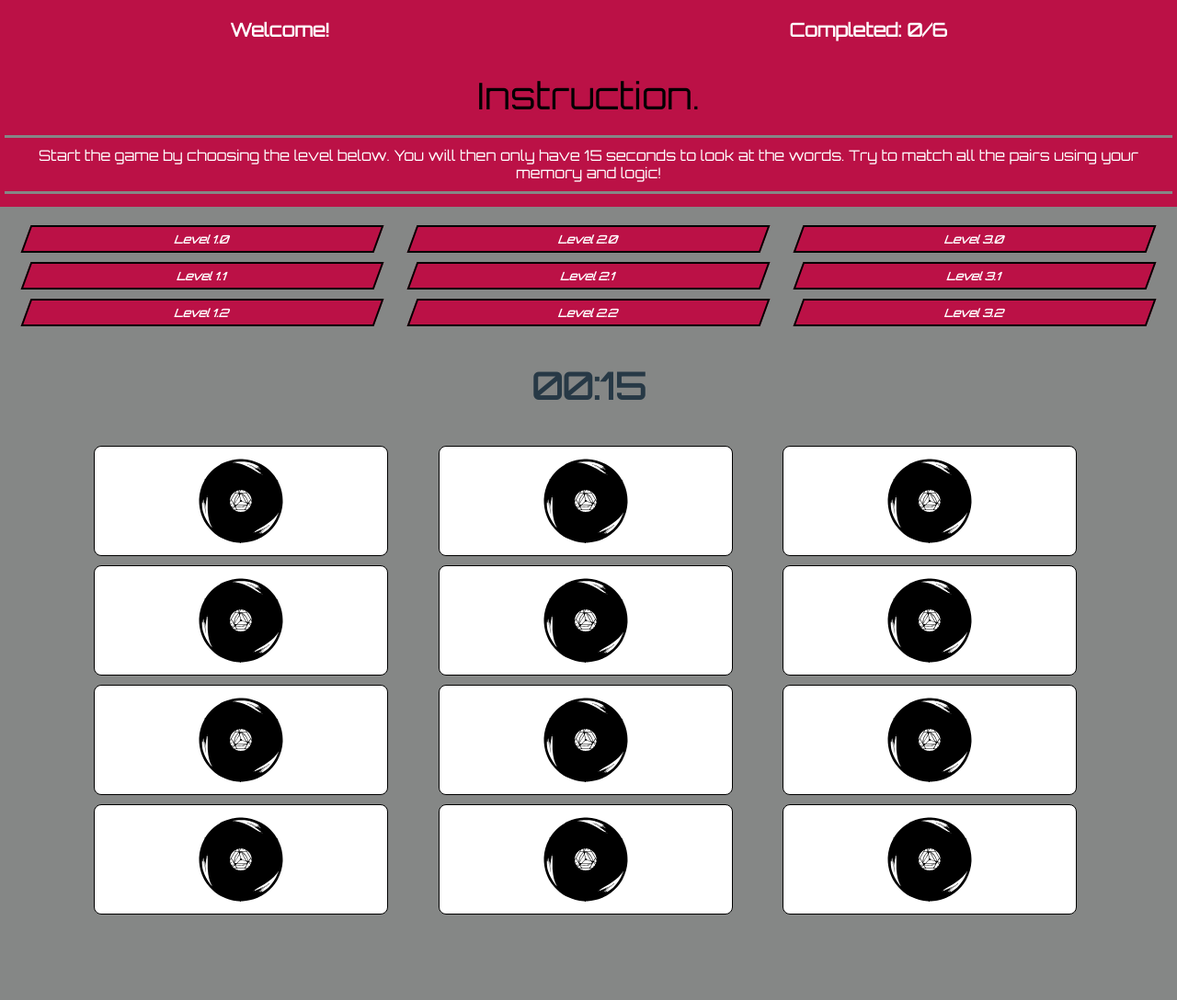
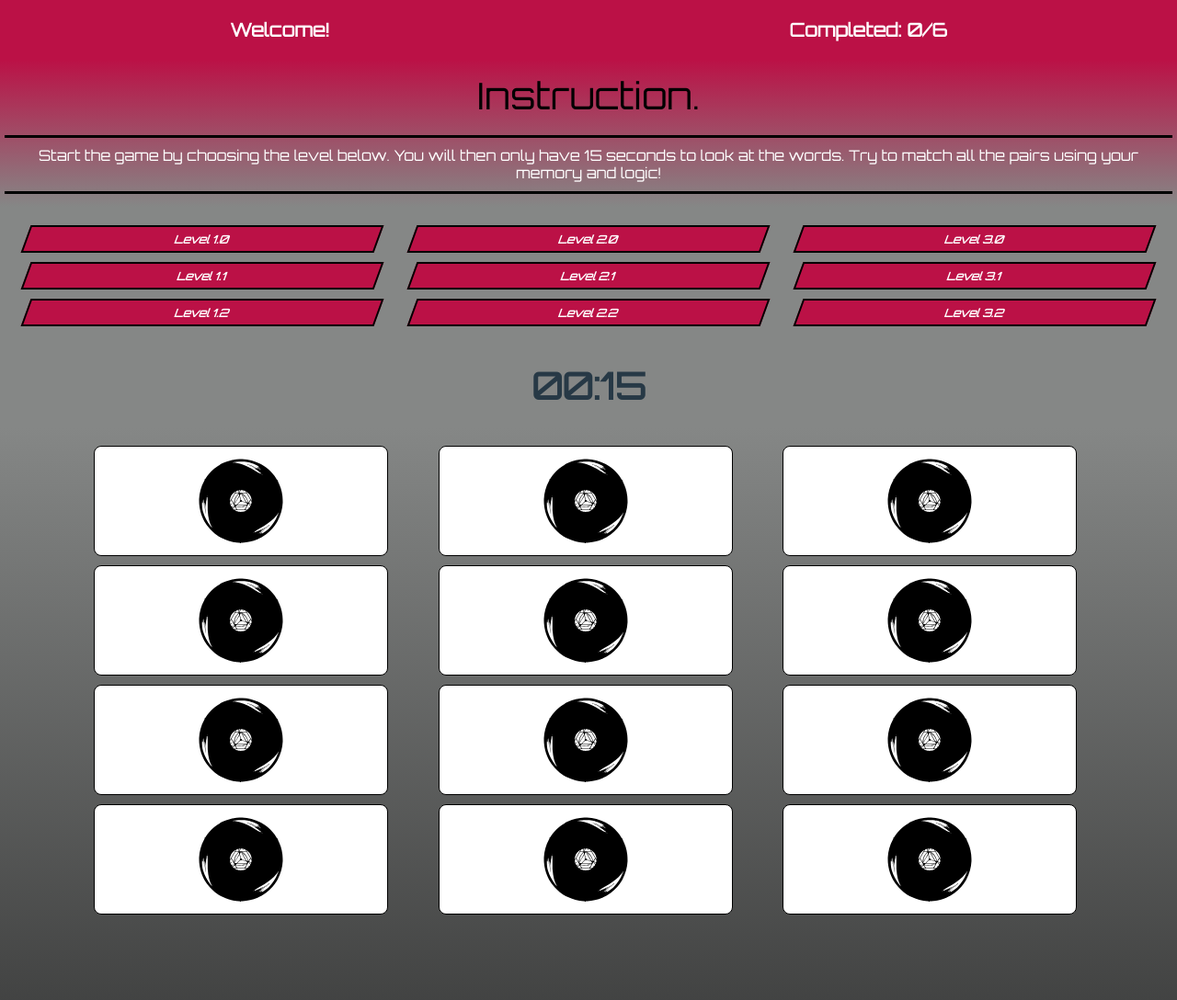
Before and after one commit to mh-fung/language-learning-game, a website built with Vite: page index.html in a window 1280 px wide. Shown: the whole page at 92% size. Built offline with nearby package versions, Linux system fonts and the light colour scheme.

Commit message:
Changed background and renamed elements

```diff
--- a/index.html
+++ b/index.html
@@ -9,7 +9,7 @@
   <body>
     <header class="header">
       <h1>Welcome!</h1>
-      <h1 class="display-board">Completed: 0/6</h1>
+      <h1 class="score-board">Completed: 0/6</h1>
     </header>
     <section class="instruction">
       <p class="instruction__title">Instruction.</p>
--- a/src/main.ts
+++ b/src/main.ts
@@ -11,7 +11,7 @@ let numberOfCompletedPairs: number = 0;
 let time = 15;
 
 //Query Selectors
-const display = document.querySelector<HTMLElement>(".display-board");
+const display = document.querySelector<HTMLElement>(".score-board");
 const instruction = document.querySelector<HTMLElement>(".instruction");
 const timer = document.querySelector<HTMLHeadingElement>(".timer");
 const cardContainer = document.querySelector<HTMLDivElement>(".card-container");
--- a/src/styles/_cards.scss
+++ b/src/styles/_cards.scss
@@ -6,7 +6,7 @@
     grid-template-rows: repeat(4, 1fr);
     grid-template-columns: repeat(3, 1fr);
     gap: 10px;
-    background-color: $color-grey;
+    background: linear-gradient(180deg, $color-grey 0%, $color-black 180%);
 }
 
 .card {
--- a/src/styles/_header.scss
+++ b/src/styles/_header.scss
@@ -5,6 +5,7 @@
     display: flex;
     justify-content: space-around;
     padding: 10px 0px;
+
     h1 {
         font-size: 20px;
         padding: 10px;
--- a/src/styles/_instruction.scss
+++ b/src/styles/_instruction.scss
@@ -6,7 +6,7 @@
     align-items: center;
     height: 20vh;
     padding: 5px;
-    background-color: $color-red;
+    background: linear-gradient(180deg, $color-red 0%, $color-grey 100%);
     color: $color-white;
     &__title {
         font-size: 25px;
@@ -17,8 +17,8 @@
         padding: 10px;
         text-align: center;
         line-height: 1.2;
-        border-top: 3px solid $color-grey;
-        border-bottom: 3px solid $color-grey;
+        border-top: 3px solid $color-black;
+        border-bottom: 3px solid $color-black;
     }
 }
 
```
